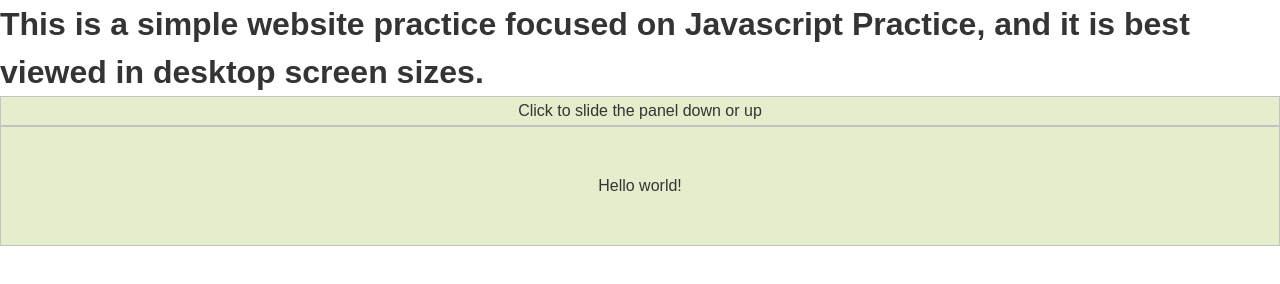
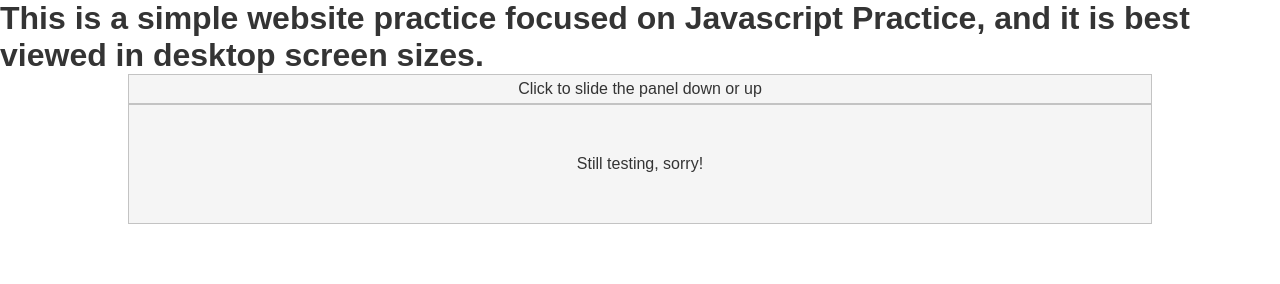
Before and after one commit to jorgemonte/javascript-practice, a plain HTML site: page index.html in a window 1280 px wide. Both pictures are taken after a click on the element "Click to slide the panel down or up". Drawn offline with nearby package versions, Linux system fonts and the light colour scheme.

Commit message:
Added readme and separate JS and CSS from HTML

```diff
--- a/index.html
+++ b/index.html
@@ -3,27 +3,8 @@
 <head>
 <link rel="stylesheet" href="style.css">
 <script src="https://ajax.googleapis.com/ajax/libs/jquery/3.2.1/jquery.min.js"></script>
-<script>
-$(document).ready(function(){
-    $("#flip").click(function(){
-        $("#panel").slideToggle("slow");
-    });
-});
-</script>
 
-<style>
-#panel, #flip {
-    padding: 5px;
-    text-align: center;
-    background-color: #e5eecc;
-    border: solid 1px #c3c3c3;
-}
 
-#panel {
-    padding: 50px;
-    display: none;
-}
-</style>
 </head>
 <body>
 
@@ -35,7 +16,7 @@ $(document).ready(function(){
 </header>
 
 <div id="flip">Click to slide the panel down or up</div>
-<div id="panel">Hello world!</div>
+<div id="panel">Still testing, sorry!</div>
 <script src="script.js"></script>
 <script src="https://ajax.googleapis.com/ajax/libs/jquery/3.2.1/jquery.min.js"></script>
 </body>
--- a/script.js
+++ b/script.js
@@ -1 +1,9 @@
-alert("funciona");
+$(document).ready(function(){
+
+    $("#flip").click(function(){
+        $("#panel").slideToggle("slow");
+    });
+
+
+
+}); //end of the javascript code
--- a/style.css
+++ b/style.css
@@ -2,11 +2,10 @@
 
 body{background-color: #fff; color:#343434;font-family: 'Poppins', sans-serif;}
 html{width:100%; height: 100%; font-size: 16px;}
-ul{list-style: none;}
+
 a{color:inherit;text-decoration: none;}
 
 
-h1,h2,h3,h4,h5,h6,p{line-height:1.5em;}
 
 /* POSITIONING ELEMENTS */
 /* Flex, Margin, Padding */
@@ -62,3 +61,26 @@ h1,h2,h3,h4,h5,h6,p{line-height:1.5em;}
 .shadow-md{box-shadow: -1px 1px 15px rgba(30,30,30,0.7);}
 .shadow-lg{box-shadow: -4px 4px 30px 5px rgba(30,30,30,0.4);}
 .shadow-b{box-shadow: 0 1px 3px rgba(44,44,44,0.3);}
+
+
+
+
+
+
+/*   FIRST BLOCK */
+
+
+#panel, #flip {
+	width:80%;
+	min-width:200px;
+	margin:0 auto;
+    padding: 5px;
+    text-align: center;
+    background-color: whitesmoke;
+    border: solid 1px #c3c3c3;
+}
+
+#panel {
+    padding: 50px;
+    display: none;
+}
```
Also changed, not shown: 1 other file.
